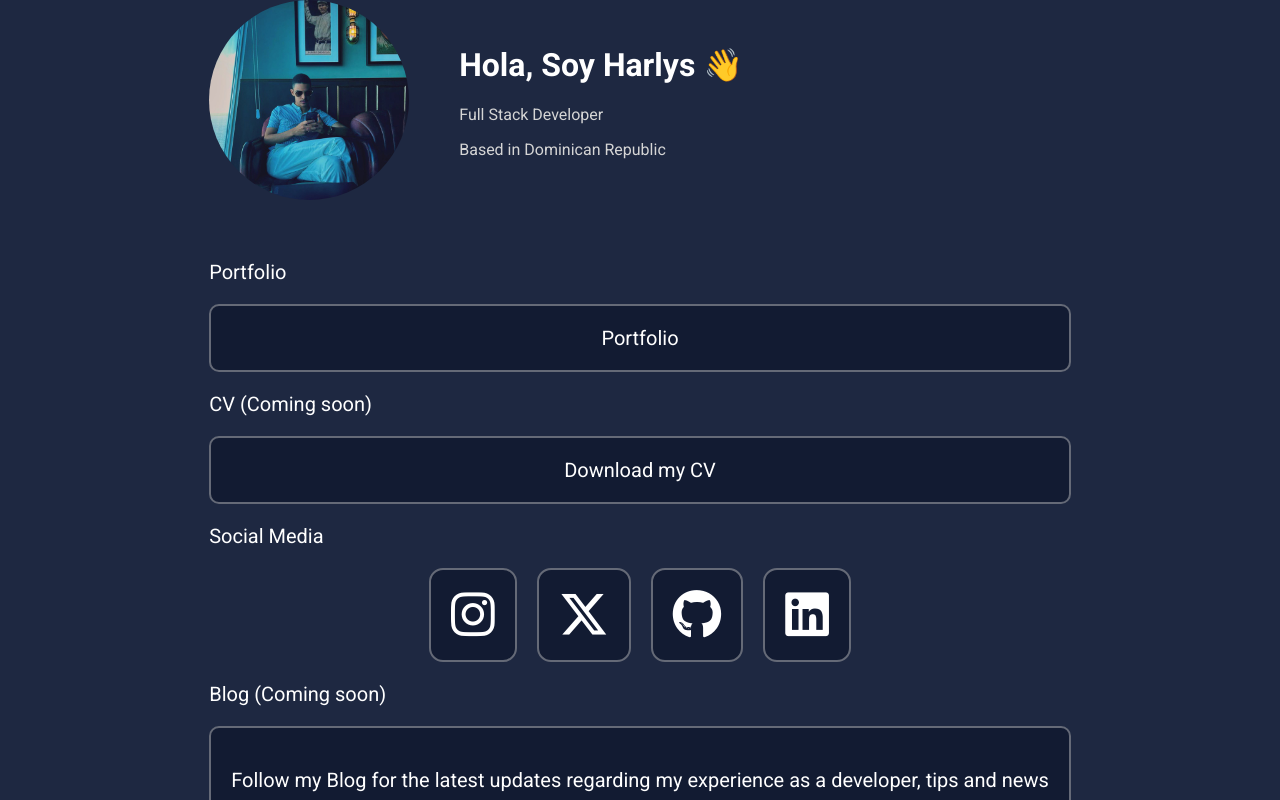
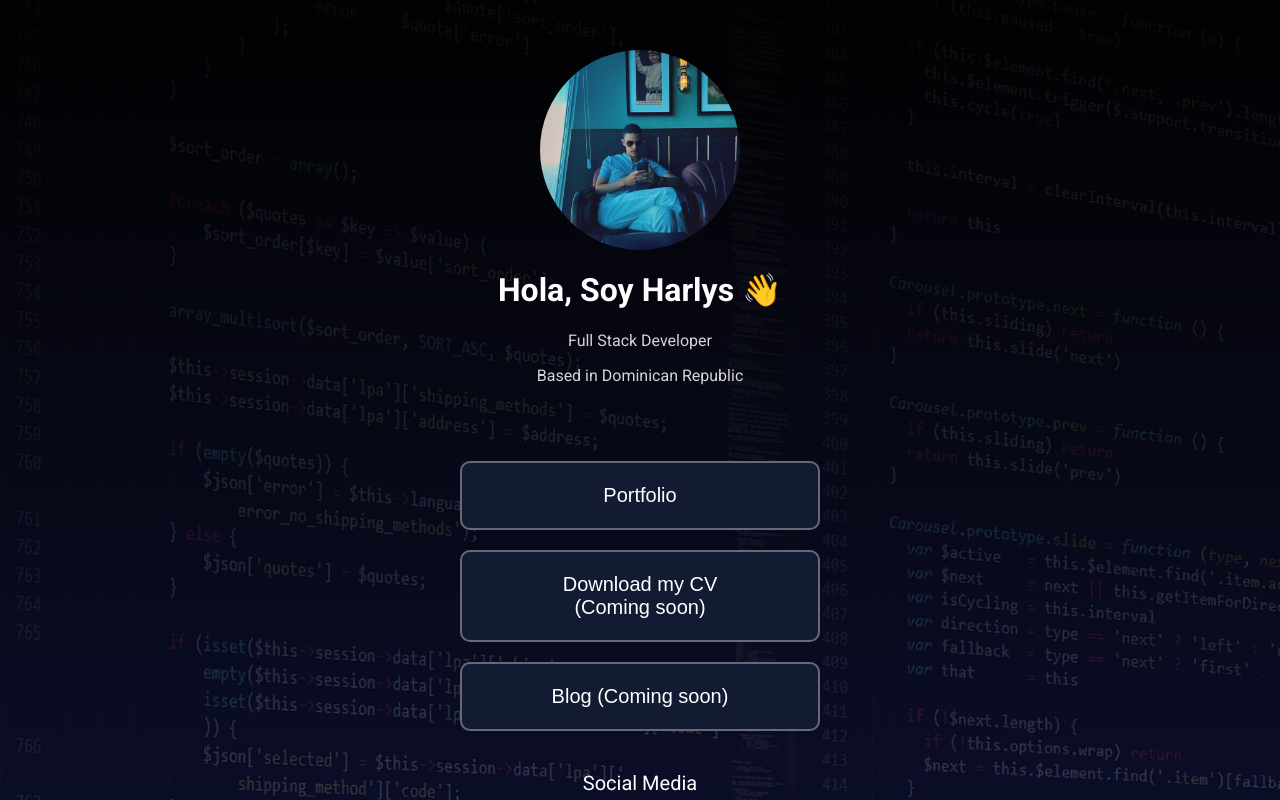
Before and after one commit to JustHarlys/Instagram-Link, a React (Vite) app: page / in a window 1280 px wide. Shown: the top 800 px of the page. Built offline with nearby package versions, Linux system fonts and the light colour scheme.

Commit message:
Terminando el link de Instagram

```diff
--- a/src/App.css
+++ b/src/App.css
@@ -6,8 +6,9 @@
 
 body {
   margin: 0;
-  background-color: #1E2841;
   font-family: 'Roboto', sans-serif;
+  background:linear-gradient(0deg, rgba(8, 13, 56, 0.74), rgba(0, 0, 0, 0.945)), url('./assets/coding.png');  background-repeat: no-repeat;
+  background-size: cover;
   display: flex;
   align-items: center;
   justify-content: center;
@@ -22,30 +23,42 @@ body {
   border-radius: 400px;
 }
 
-.website-img {
-  width: 31.25rem;
-}
 
 
 .career-info {
   color: rgb(213, 213, 213);
+  text-align: center;
 }
 
 .presentation-container {
   display: flex;
+  flex-direction: column;
   align-items: center;
-  gap: 3.125rem;
+  justify-content: center;;
   margin-bottom: 60px;
+  margin-top: 50px;
 }
 
-.content-container {
-  display: flex;
-  gap: 50px;
-  justify-content: center;
-  align-items: center;
+.button-container {
   background-color: #121b32;
   border: 2px solid #656a77;
   border-radius: 10px;
+  width: 70%;
+  transition: 1s ease;
+  cursor: pointer;
+}
+
+.button-container:hover {
+  background-color: #2f51a5;
+}
+
+
+section {
+  display: flex;
+  justify-content: center;
+  flex-direction: column;
+  align-items: center;
+  gap: 20px;
 }
 
 .content-text {
@@ -56,22 +69,14 @@ body {
 .social-media-container {
   display: flex;
   justify-content: center;
-  gap: 20px;
-}
-
-.blog {
-  padding: 20px;
-  text-align: center;
-}
-
-.newsletter {
-  text-align: center;
-  padding: 20px;
+  align-items: center;
+  gap: 15px;
+  width: 60%;
 }
 
 .fa-brands {
   color: white;
-  font-size: 3.123rem;
+  font-size: 2rem;
   transition: 0.8s ease ;
   padding: 20px;
   background-color: #121b32;
@@ -111,6 +116,11 @@ a {
 }
 
 @media screen and (max-width: 414px)  {
+
+  body {
+    background:linear-gradient(0deg, rgba(8, 13, 56, 0.74), rgba(0, 0, 0, 0.945)), url('./assets/coding.png');
+  }
+
   .content-text {
     text-align: center;
   }
@@ -123,4 +133,9 @@ a {
     width: 170px;
     margin-left: 20px;
   }
+
+  .content-text {
+    display: flex;
+    justify-content: center;
+  }
 }
--- a/src/App.jsx
+++ b/src/App.jsx
@@ -1,7 +1,6 @@
 import './App.css'
 import Presentation from './Components/Presentation'
 import Button from './Components/Button'
-import Blog from './Components/Blog'
 import data from '../data'
 import { nanoid } from 'nanoid'
 
@@ -17,22 +16,29 @@ function App() {
     <Presentation/>
 
 
-      <p className='content-text'>Portfolio</p>
-    <div className='content-container'>
+    <section>
+
+    <button className='button-container'>
       <a href="https://harlys-portfolio.vercel.app/" target='_blank'><p className='content-text'>Portfolio</p></a>
-    </div>
+    </button>
 
-      <p className='content-text'>CV (Coming soon)</p>
-    <div className='content-container'>
-    <a href=""><p className='content-text'>Download my CV</p></a>
-    </div>
+    <button className='button-container'>
+    <a href=""><p className='content-text'>Download my CV <br /> (Coming soon)</p></a>
+    </button>
+
+    <button className="button-container blog">
+        <p className="content-text">Blog (Coming soon)</p>
+    </button>
 
     <p className='content-text'>Social Media</p>
     <div className='social-media-container'>
       {social}
     </div>
 
-    <Blog />
+    </section>
+
+
+
 
 
     <footer className='content-text'>Created and Developed by Harlys Almanzar, 2024</footer>
--- a/src/Components/Blog.jsx
+++ /dev/null
@@ -1,13 +0,0 @@
-function Blog() {
-  return (
-    <main>
-
-    <p className="content-text">Blog (Coming soon)</p>
-    <div className="content-container blog">
-        <p className="content-text">Follow my Blog for the latest updates regarding my experience as a  developer, tips and news </p>
-    </div>
-    </main>
-  )
-}
-
-export default Blog;
--- a/src/main.jsx
+++ b/src/main.jsx
@@ -1,7 +1,6 @@
 import { StrictMode } from 'react'
 import { createRoot } from 'react-dom/client'
 import App from './App.jsx'
-import './index.css'
 
 createRoot(document.getElementById('root')).render(
   <StrictMode>
```
Also changed, not shown: src/assets/coding.png (added), src/index.css (deleted).
